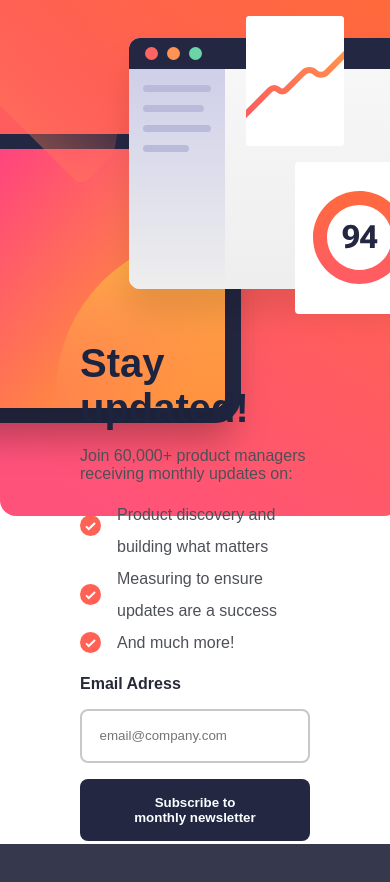
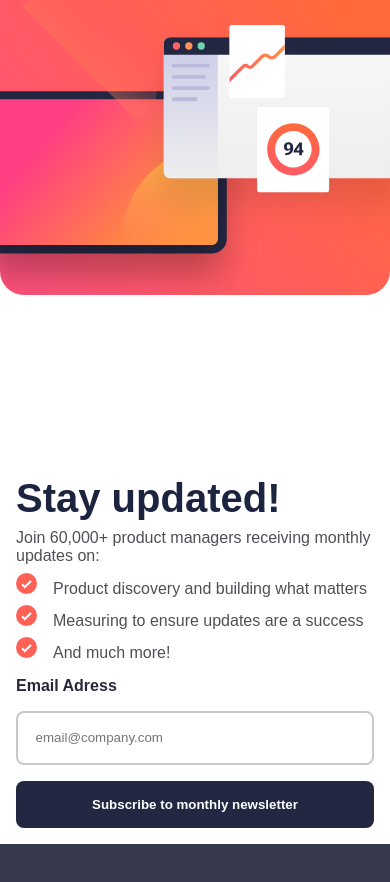
Before and after one commit to regis066/frontend_mentor_news_letter_signup_with_success_message, a plain HTML site: page index.html in a window 390 px wide. After the commit the page ends 844 px from the top, so only its background shows below. Drawn offline with Linux system fonts and the light colour scheme.

Commit message:
finished mobile responsiveness for screens whose max-width is 450px

```diff
--- a/styles.css
+++ b/styles.css
@@ -129,14 +129,26 @@ div h1 {
     }
 
     .signUpInfo{
-        gap: 1rem;
+        gap: 0.5rem;
+        padding: 1rem;
     }
     .signUpInfo h1 {
         font-size: 40px;
     }
     .image{
-        height: 40%;
-        width: 100%;
+      width: 100%;
+      justify-content: start;
+      height: 100%;
+    }
+    .image img{
+      content: url('./assets/images/illustration-sign-up-mobile.svg');
+      width: 100%;
+      border-bottom-left-radius: 1.5rem;
+      border-bottom-right-radius: 1.5rem;
+      object-fit: contain;
+    }
+    ul li{
+      align-items: first baseline;
     }
 
 }
```
